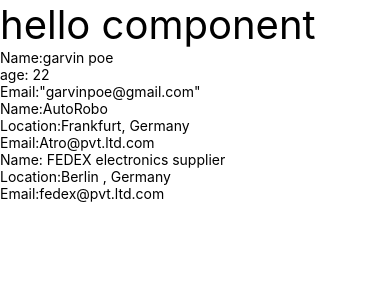
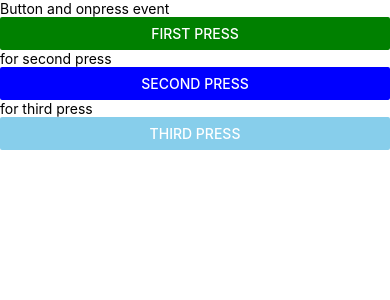
Before and after one commit to itsmegarvin/Firstapp, a React Native app: screen / in a window 390 px wide. Shown: the top 300 px of the page. Built offline with nearby package versions, Linux system fonts and the light colour scheme.

Commit message:
button and onpress events in app.js

```diff
--- a/App.js
+++ b/App.js
@@ -1,40 +1,29 @@
 import React from "react";
 import { Text, View, Button } from "react-native";
-import VendorDetails from "./components/VendorDetails";
 
-const App = () => {
-  return (
+function FirstPress(){
+  console.warn("first button pressed")
+}
+
+const App = () =>
+{
+  function SecondPress(){
+    console.warn("second button pressed")
+  }
+  const ThirdPress= (name)=>{
+    console.warn(name)
+  }
+
+  return(
     <View>
-      <Text style={{ fontSize: 40}}>hello component</Text>
-      <UserData />
-      <CompanyData/>
-      <VendorDetails/>
-    </View>
-  );
-};
-
-//component1
-function UserData() {
-  return (
-    <View>
-      <Text style={{fontsize:30}}>Name:garvin poe</Text>
-      <Text>age: 22 </Text>
-      <Text>Email:"garvinpoe@gmail.com"</Text>
+      <Text>Button and onpress event</Text>
+      <Button title="first press"  color={"green"}  onPress={FirstPress} >  </Button>
+      <Text>for second press</Text>
+      <Button title="second press"  color={"blue"}  onPress={SecondPress} />
+      <Text>for third press</Text>
+      <Button title="third press"  color={"skyblue"}  onPress={ ()=>ThirdPress("garvin")} />
     </View>
   );
 }
 
-//component2
-const CompanyData=()=>{
-  return (
-    <View>
-      <Text style={{fontsize:30}}>Name:AutoRobo</Text>
-      <Text>Location:Frankfurt, Germany</Text>
-      <Text>Email:Atro@pvt.ltd.com</Text>
-    </View>
-  );
-}
-
-//for 100's of components it will be tedious so we will make separate folder as component
-
 export default App;
```
